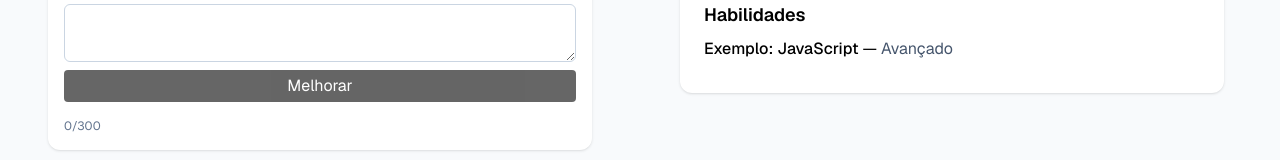
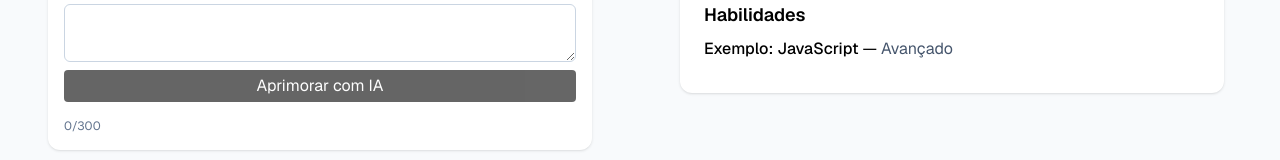
Before and after one commit to Biancaprs/projeto-8-gerador-curriculo, a React (Vite) app: page / in a window 1280 px wide. Shown: the part 537-697 px from the top of the page. Built offline with nearby package versions, Linux system fonts and the light colour scheme.

Commit message:
refatoração: atualiza texto do botão para 'Aprimorar com IA' no componente CampoComMelhoria

```diff
--- a/src/components/CampoComMelhoria.tsx
+++ b/src/components/CampoComMelhoria.tsx
@@ -78,10 +78,10 @@ export default function CampoComMelhoria({
       >
         {loading ? (
           <>
-            Melhorando... <Spinner size={18} />
+            Aprimorando... <Spinner size={18} />
           </>
         ) : (
-          "Melhorar"
+          "Aprimorar com IA"
         )}
       </button>
     </div>
```
